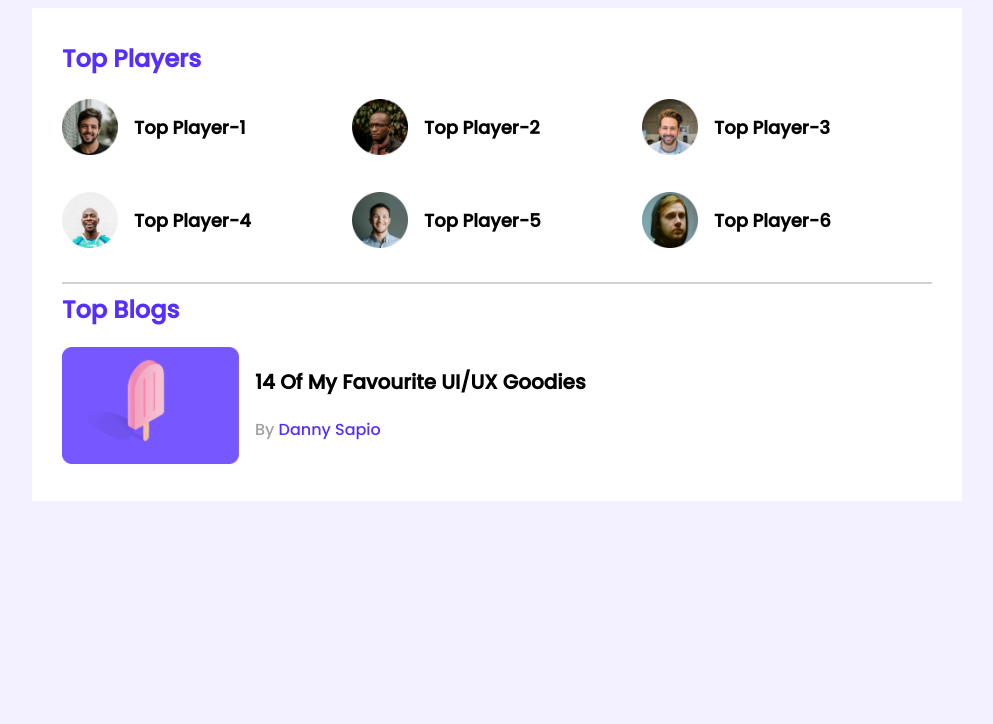
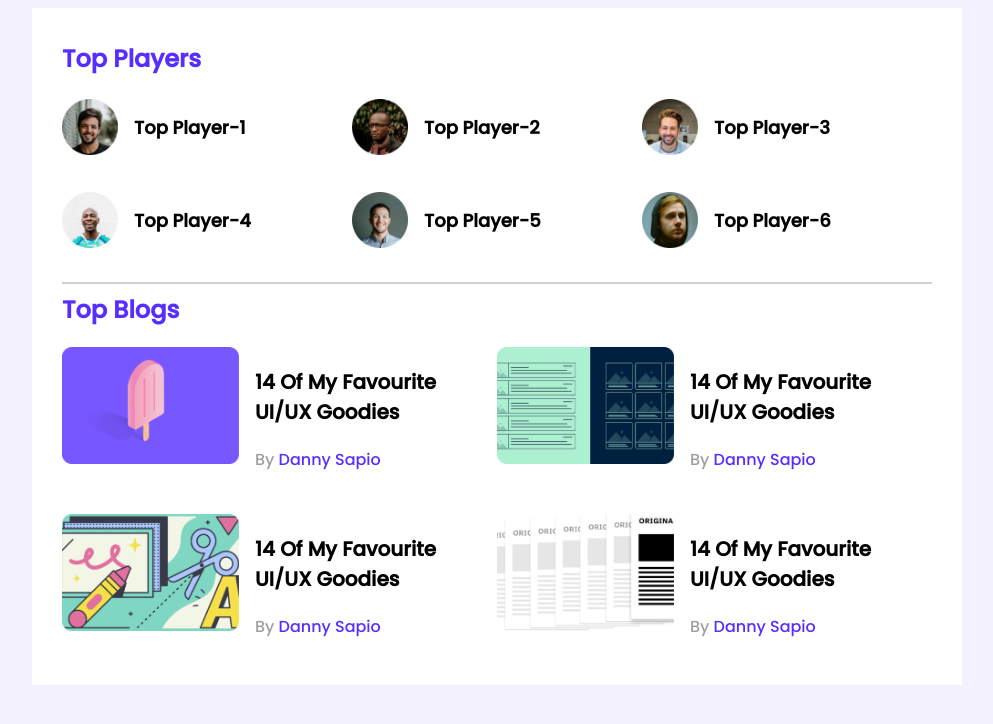
Before and after one commit to MdHafizBhuiyan/Landing-page, a plain HTML site: page index.html in a window 1280 px wide. Shown: the whole page, without its empty margins (143-1136 px from the left). Drawn offline with Linux system fonts and the light colour scheme.

Commit message:
grid repeat 2 times

```diff
--- a/index.html
+++ b/index.html
@@ -53,6 +53,33 @@
                 <p class="blog-author">By <a href="">Danny Sapio</a></p>
               </div>
             </artical>
+            <artical class="blog">
+              <div class="thumbnail">
+                <img src="images/blogs/blog-2.png" alt="" />
+              </div>
+              <div class="blog-info">
+                <h3 class="blog-title">14 Of My Favourite UI/UX Goodies</h3>
+                <p class="blog-author">By <a href="">Danny Sapio</a></p>
+              </div>
+            </artical>
+            <artical class="blog">
+              <div class="thumbnail">
+                <img src="images/blogs/blog-3.png" alt="" />
+              </div>
+              <div class="blog-info">
+                <h3 class="blog-title">14 Of My Favourite UI/UX Goodies</h3>
+                <p class="blog-author">By <a href="">Danny Sapio</a></p>
+              </div>
+            </artical>
+            <artical class="blog">
+              <div class="thumbnail">
+                <img src="images/blogs/blog-4.png" alt="" />
+              </div>
+              <div class="blog-info">
+                <h3 class="blog-title">14 Of My Favourite UI/UX Goodies</h3>
+                <p class="blog-author">By <a href="">Danny Sapio</a></p>
+              </div>
+            </artical>
           </div>
         </div>
       </section>
--- a/style.css
+++ b/style.css
@@ -44,6 +44,11 @@
   margin-left: 16px;
   font-size: 18px;
 }
+.blogs{
+  display:grid;
+  grid-template-columns: repeat(2, 1fr);
+  grid-row-gap:26px;
+}
 .blog{
   display: flex;
 }
```
